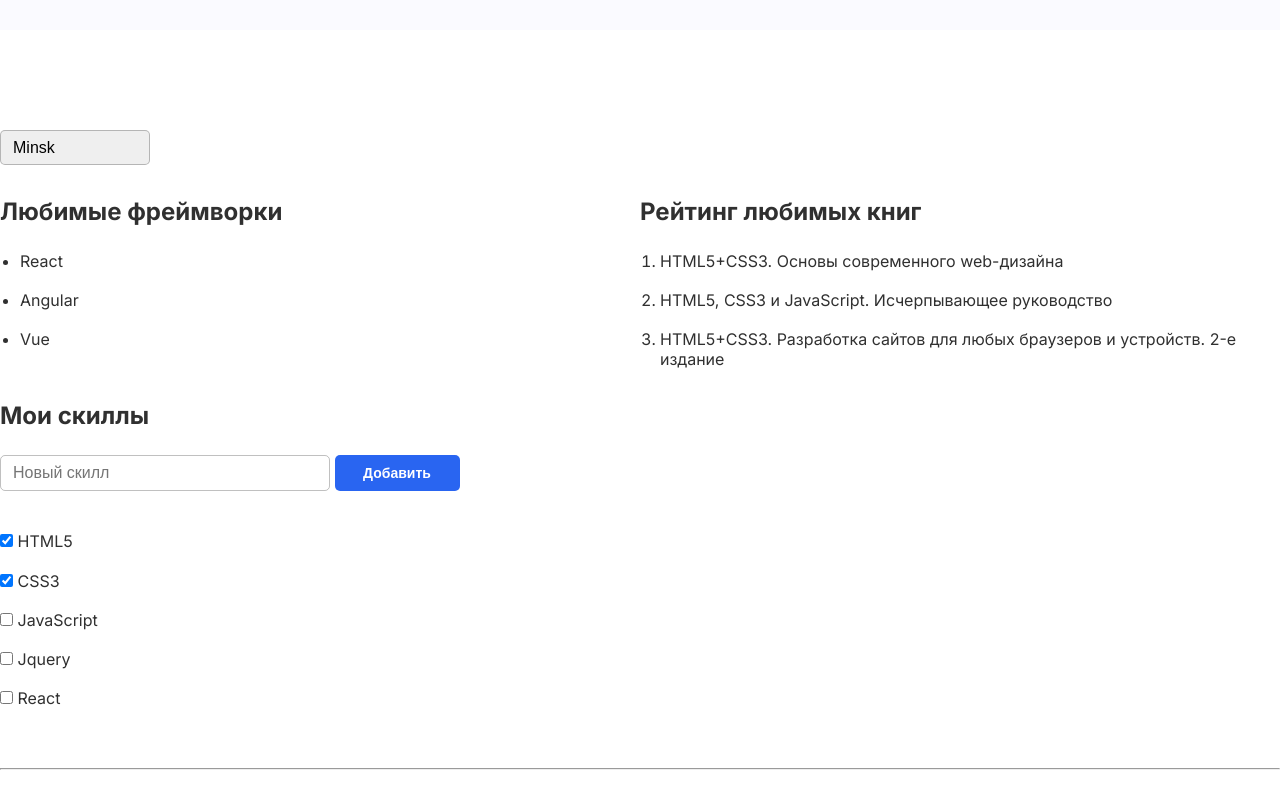
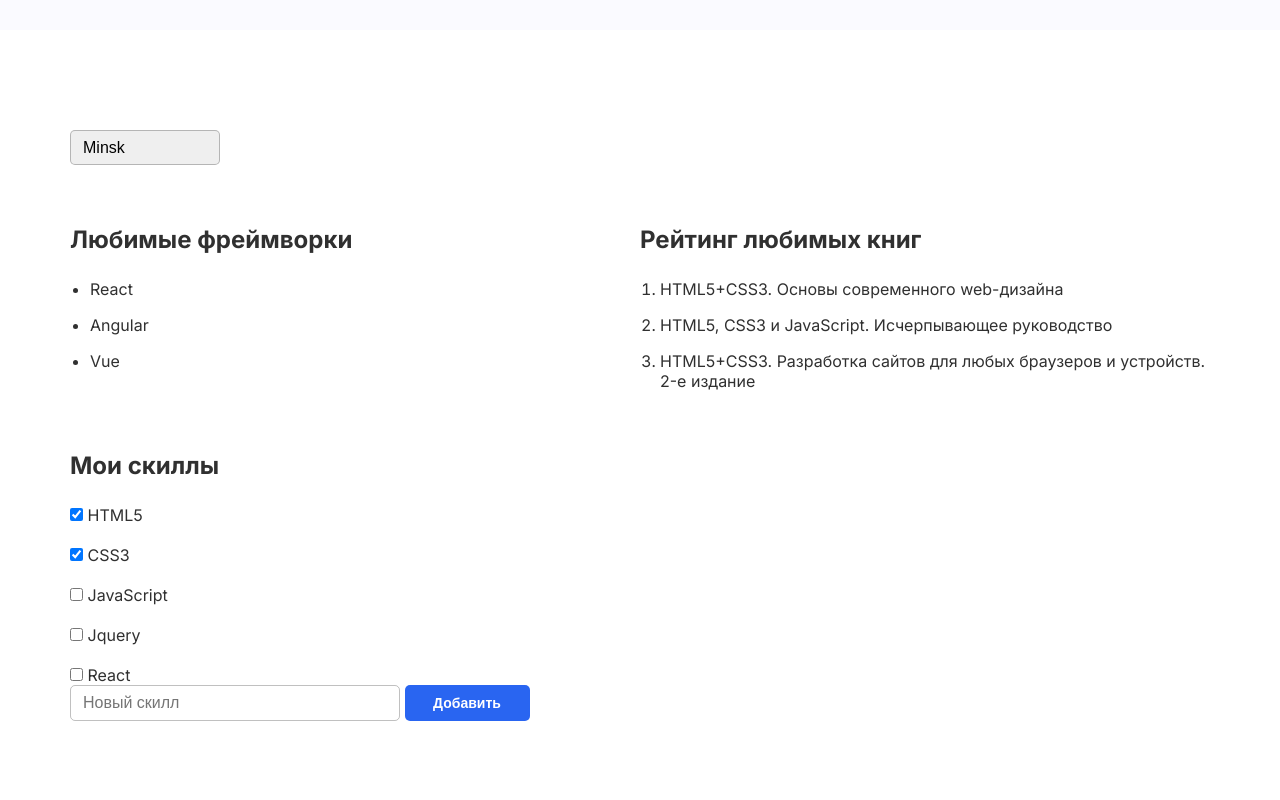
Before and after one commit to DenisShalov/3-hw-with-auto-test-html-css-main, a plain HTML site: page index.html in a window 1280 px wide. Shown: the part 840-1640 px from the top of the page. Drawn offline with Linux system fonts and the light colour scheme.

Commit message:
second commit

```diff
--- a/style.css
+++ b/style.css
@@ -10,7 +10,7 @@
     margin: 0 auto;
     width: 100%;
     /* 📍 Максимальная ширина для контейнера */
-    max-width: 1440px;
+    max-width: 1140px;
     display: flex;
     flex-direction: column;
     justify-content: center;
@@ -39,6 +39,7 @@ header span {
     min-height: 100vh;
     /* 📍 Свойства flexbox для размещения container-a вертикально по центру */
     display: flex;
+    align-items: center;
 
 }
 
@@ -80,7 +81,7 @@ header span {
     /* 📍 Свойствa flexbox для отступов между элементами select, .info-wrapper и .skills-wrapper  */
     display: flex;
     flex-direction: column;
-    gap: 2em;
+    gap: 60px;
 
 }
 
@@ -126,7 +127,7 @@ select:hover,
     /* 📍 Свойства flexbox для отступов между элементами в списках */
     display: flex;
     flex-direction: column;
-    gap: 1.2em;
+    gap: 16px;
 }
 
 .frameworks-list {
@@ -139,7 +140,7 @@ select:hover,
 .skills-block {
     /* 📍 Свойства flexbox для расположения формы над элементами с классом .label */
     display: flex;
-    flex-direction: column;
+    flex-direction: column-reverse;
 
 }
 
@@ -147,7 +148,7 @@ select:hover,
     /* 📍 Свойства flexbox для расположения элементов с классом .label */
     display: flex;
     flex-direction: column;
-    gap: 1.2em;
+    gap: 20px;
     order: 1;
 }
 
```
